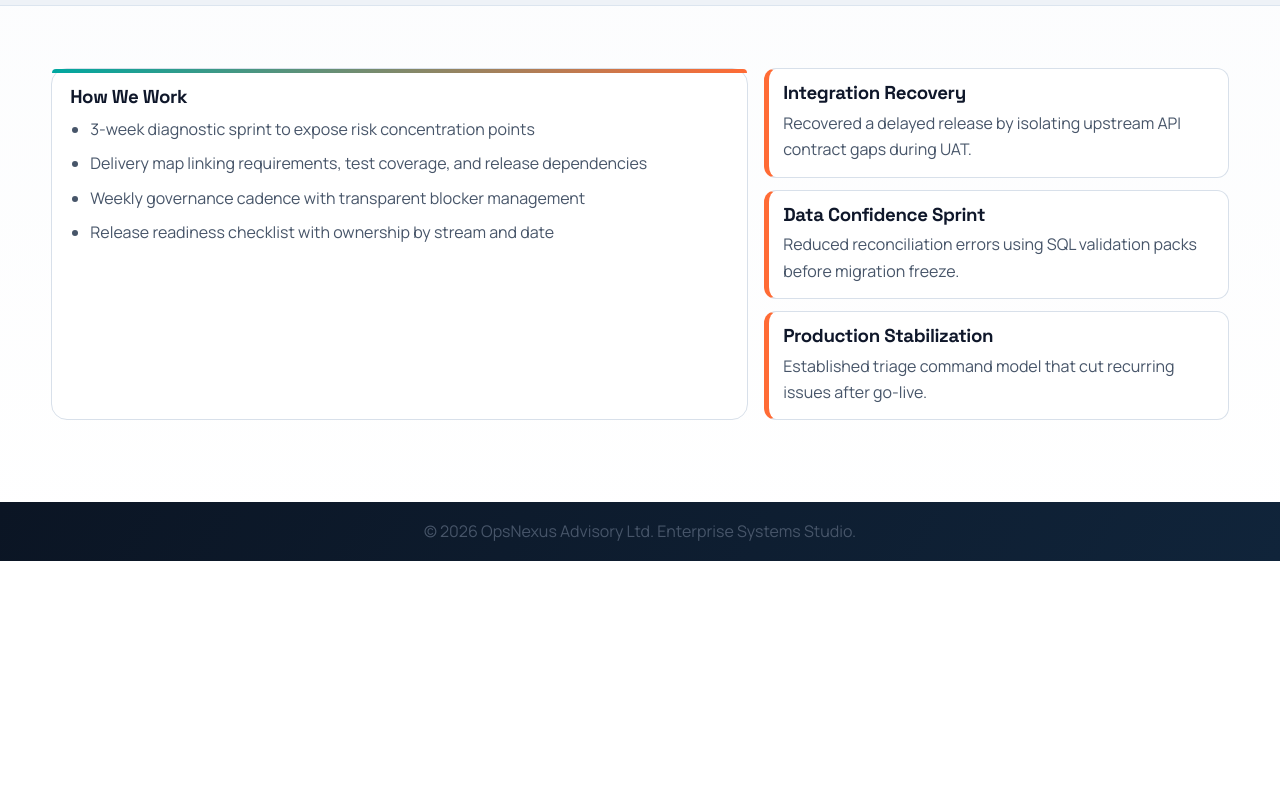
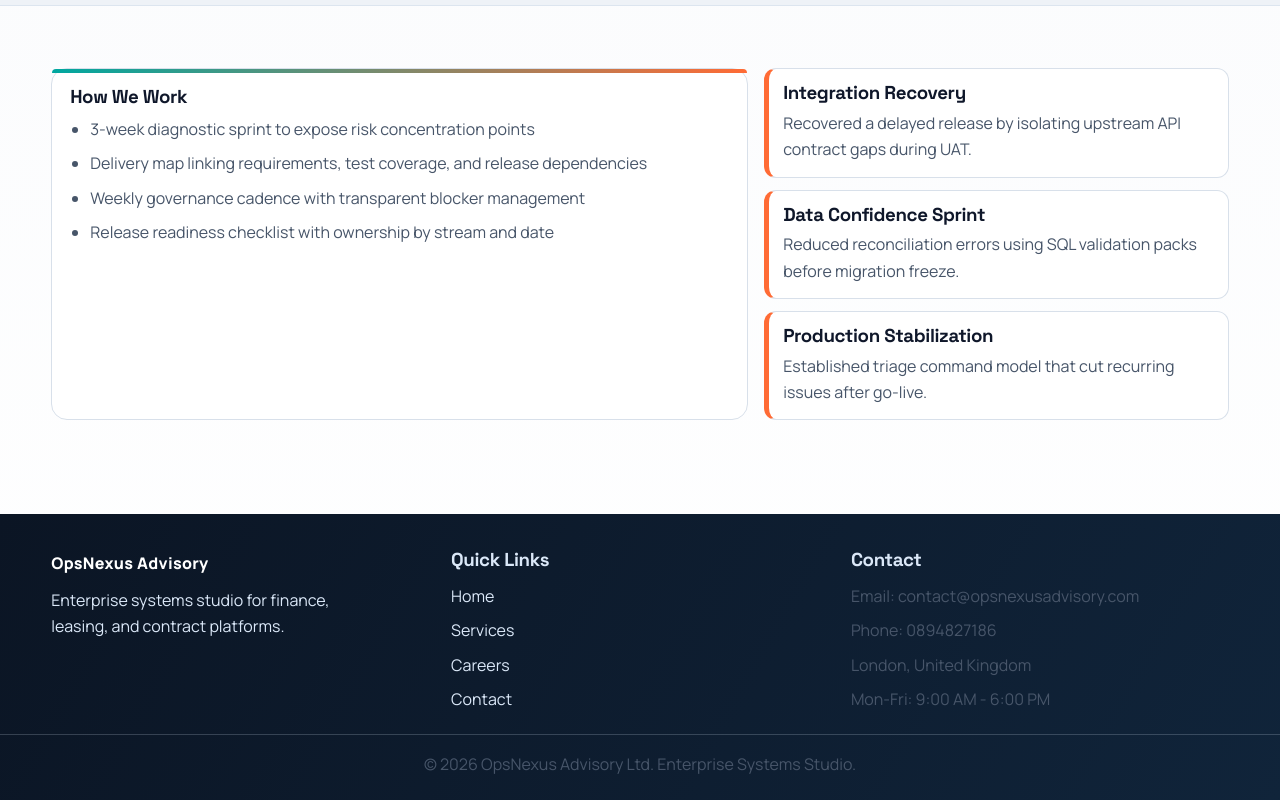
Before and after one commit to varunghorpade14690-bit/opsnexus-advisory-site, a plain HTML site: page services.html in a window 1280 px wide. Shown: the part 1084-1884 px from the top of the page. Before the commit the page ends 1645 px from the top, so only its background shows below. Drawn offline with Linux system fonts and the light colour scheme.

Commit message:
Add footer banner and custom domain

```diff
--- a/services.html
+++ b/services.html
@@ -30,7 +30,7 @@
     <section class="section">
       <div class="container">
         <div class="hero-banner">
-          <img src="https://images.unsplash.com/photo-1487058792275-0ad4aaf24ca7?auto=format&fit=crop&w=1800&q=80" alt="Enterprise planning session" />
+          <img src="assets/banner-services.svg" alt="Enterprise planning session" />
         </div>
       </div>
     </section>
@@ -38,21 +38,21 @@
     <section class="section section-soft">
       <div class="container service-grid">
         <article class="service-card">
-          <img src="https://images.unsplash.com/photo-1553877522-43269d4ea984?auto=format&fit=crop&w=1400&q=80" alt="Requirements analysis work" />
+          <img src="assets/service-discovery.svg" alt="Requirements analysis work" />
           <div class="content">
             <h3>Discovery & Analysis</h3>
             <p>RS/FS preparation, workflow decomposition, and requirement governance for high-ambiguity programs.</p>
           </div>
         </article>
         <article class="service-card">
-          <img src="https://images.unsplash.com/photo-1504639725590-34d0984388bd?auto=format&fit=crop&w=1400&q=80" alt="Data and SQL diagnostics" />
+          <img src="assets/service-data.svg" alt="Data and SQL diagnostics" />
           <div class="content">
             <h3>Data, SQL & Integration</h3>
             <p>Performance diagnostics, ETL quality validation, and API dependency mapping for reliable delivery.</p>
           </div>
         </article>
         <article class="service-card">
-          <img src="https://images.unsplash.com/photo-1520607162513-77705c0f0d4a?auto=format&fit=crop&w=1400&q=80" alt="Release control and operations" />
+          <img src="assets/service-release.svg" alt="Release control and operations" />
           <div class="content">
             <h3>UAT & Go-Live Control</h3>
             <p>Cutover planning, defect governance, and post-release stabilization under SLA expectations.</p>
@@ -90,8 +90,32 @@
     </section>
   </main>
 
-  <footer class="footer">
-    <div class="container">
+  <footer class="site-footer">
+    <div class="container footer-grid">
+      <div>
+        <a class="footer-brand" href="index.html">OpsNexus Advisory</a>
+        <p class="footer-text">Enterprise systems studio for finance, leasing, and contract platforms.</p>
+      </div>
+      <div>
+        <h3>Quick Links</h3>
+        <ul class="footer-links">
+          <li><a href="index.html">Home</a></li>
+          <li><a href="services.html">Services</a></li>
+          <li><a href="careers.html">Careers</a></li>
+          <li><a href="contact.html">Contact</a></li>
+        </ul>
+      </div>
+      <div>
+        <h3>Contact</h3>
+        <ul class="footer-contact">
+          <li>Email: contact@opsnexusadvisory.com</li>
+          <li>Phone: 0894827186</li>
+          <li>London, United Kingdom</li>
+          <li>Mon-Fri: 9:00 AM - 6:00 PM</li>
+        </ul>
+      </div>
+    </div>
+    <div class="footer-bottom">
       <p>&copy; 2026 OpsNexus Advisory Ltd. Enterprise Systems Studio.</p>
     </div>
   </footer>
--- a/styles.css
+++ b/styles.css
@@ -472,6 +472,58 @@ textarea:focus {
   text-align: center;
 }
 
+.site-footer {
+  margin-top: 32px;
+  background: linear-gradient(120deg, #0b1524, #10243a);
+  color: #dbe8f8;
+  padding: 36px 0 0;
+}
+
+.footer-grid {
+  display: grid;
+  grid-template-columns: repeat(3, 1fr);
+  gap: 22px;
+}
+
+.footer-brand {
+  color: #fff;
+  text-decoration: none;
+  font-weight: 800;
+  letter-spacing: 0.02em;
+  display: inline-block;
+  margin-bottom: 10px;
+}
+
+.footer-text {
+  color: #dbe8f8;
+  max-width: 320px;
+}
+
+.footer-links,
+.footer-contact {
+  list-style: none;
+  display: grid;
+  gap: 8px;
+  margin-top: 12px;
+}
+
+.footer-links a {
+  color: #dbe8f8;
+  text-decoration: none;
+}
+
+.footer-links a:hover {
+  text-decoration: underline;
+}
+
+.footer-bottom {
+  margin-top: 22px;
+  padding: 16px 0 22px;
+  border-top: 1px solid rgba(219, 232, 248, 0.2);
+  text-align: center;
+  color: #dbe8f8;
+}
+
 @media (max-width: 920px) {
   .nav-shell {
     flex-direction: column;
@@ -490,7 +542,8 @@ textarea:focus {
   .service-grid,
   .culture-grid,
   .split,
-  .form-grid {
+  .form-grid,
+  .footer-grid {
     grid-template-columns: 1fr;
   }
 
```
Also changed, not shown: careers.html (+26 -2 lines), contact.html (+26 -2 lines), data-analyst.html (+26 -2 lines), index.html (+29 -7 lines), lead-systems-analyst.html (+26 -2 lines), 1 other file.
